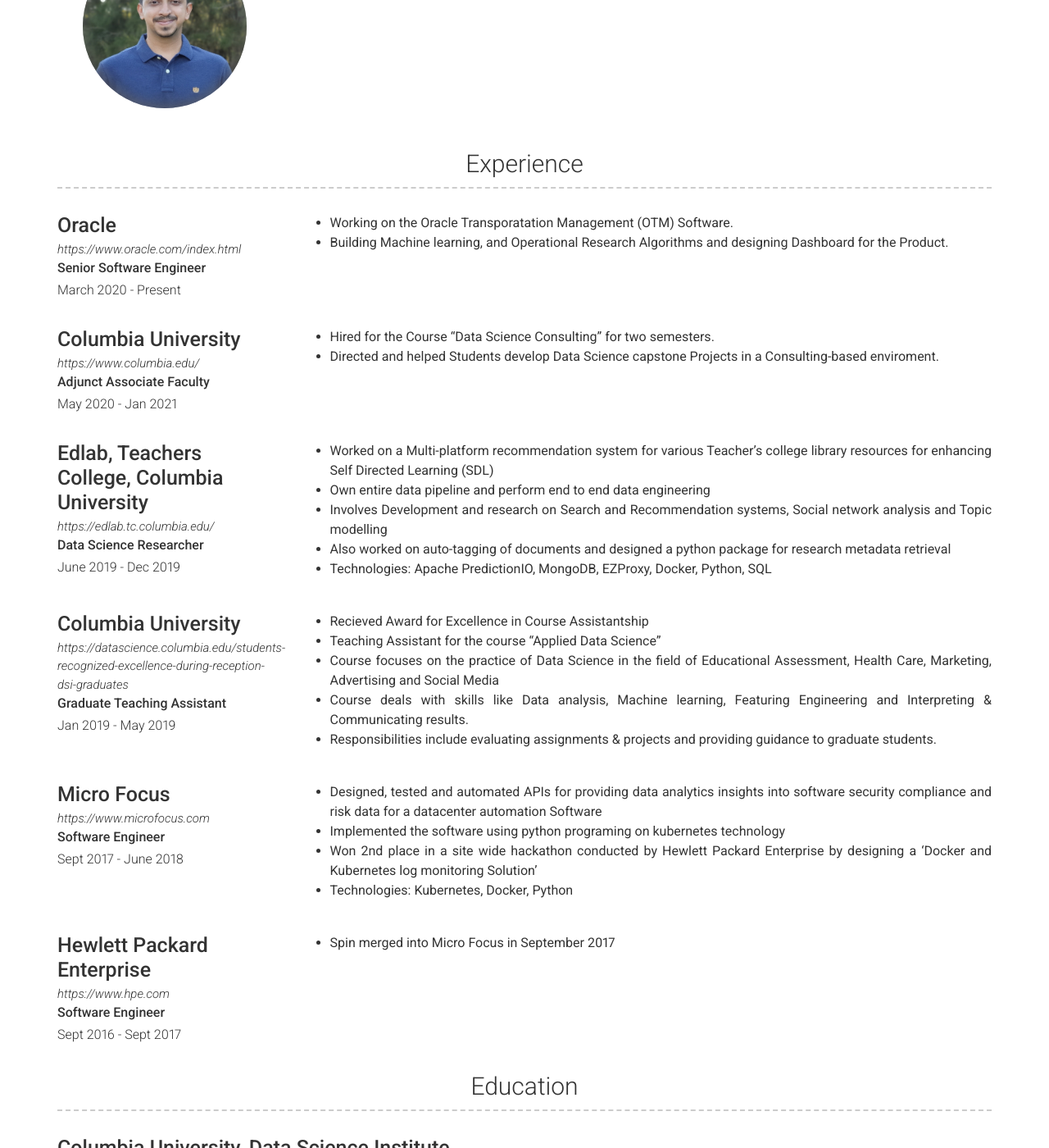
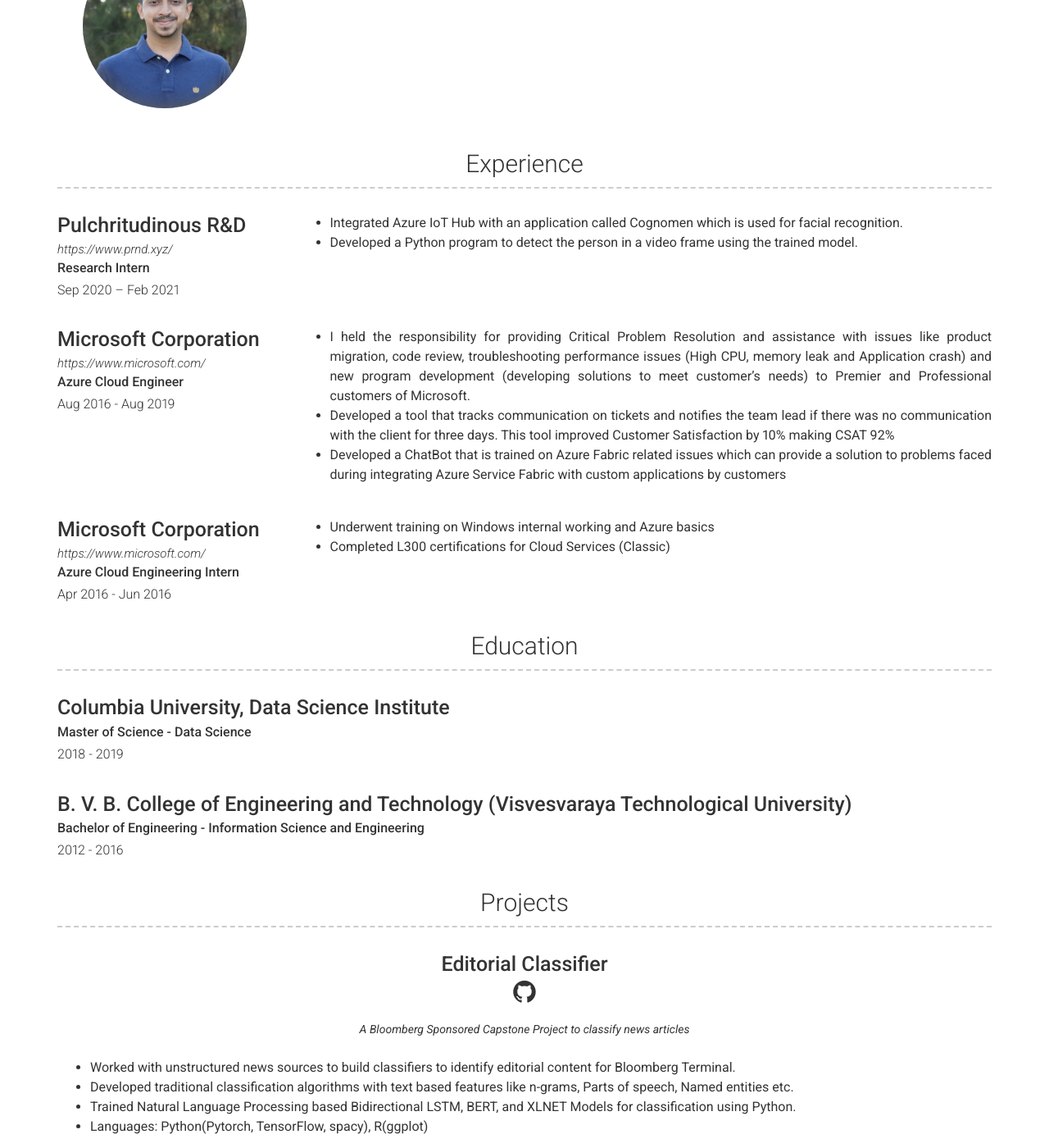
Before and after one commit to anantkm/resume, a Jekyll site: the page built from index.md, in a window 1280 px wide and 1400 px high, scrolled down 397 px. Shown: the whole window at 82% size. Built offline with Jekyll 4.4.1, drawn with Linux system fonts in a browser that asks for light colours.

Commit message:
update
update

```diff
--- a/_data/experience.yml
+++ b/_data/experience.yml
@@ -1,61 +1,28 @@
 - layout: left
-  company: Oracle
-  link: https://www.oracle.com/index.html
+  company: Pulchritudinous R&D
+  link: https://www.prnd.xyz/
   jobs:
-    - title: Senior Software Engineer
-      dates: March 2020 - Present
+    - title: Research Intern
+      dates: Sep 2020 – Feb 2021
   description: | # this will include new lines to allow paragraphs
-    - Working on the Oracle Transporatation Management (OTM) Software.
-    - Building Machine learning, and Operational Research Algorithms and designing Dashboard for the Product.
+    - Integrated Azure IoT Hub with an application called Cognomen which is used for facial recognition.
+    - Developed a Python program to detect the person in a video frame using the trained model.
 - layout: left
-  company: Columbia University
-  link: https://www.columbia.edu/
+  company: Microsoft Corporation
+  link: https://www.microsoft.com/
   jobs:
-    - title: Adjunct Associate Faculty
-      dates: May 2020 - Jan 2021
+    - title: Azure Cloud Engineer
+      dates: Aug 2016 - Aug 2019
   description: | # this will include new lines to allow paragraphs
-    - Hired for the Course "Data Science Consulting" for two semesters.
-    - Directed and helped Students develop Data Science capstone Projects in a Consulting-based enviroment.
+    - I held the responsibility for providing Critical Problem Resolution and assistance with issues like product migration, code review, troubleshooting performance issues (High CPU, memory leak and Application crash) and new program development (developing solutions to meet customer's needs) to Premier and Professional customers of Microsoft.
+    - Developed a tool that tracks communication on tickets and notifies the team lead if there was no communication with the client for three days. This tool improved Customer Satisfaction by 10% making CSAT 92%
+    - Developed a ChatBot that is trained on Azure Fabric related issues which can provide a solution to problems faced during integrating Azure Service Fabric with custom applications by customers
 - layout: left
-  company: Edlab, Teachers College, Columbia University
-  link: https://edlab.tc.columbia.edu/
+  company: Microsoft Corporation
+  link: https://www.microsoft.com/
   jobs:
-    - title: Data Science Researcher
-      dates: June 2019 - Dec 2019
+    - title: Azure Cloud Engineering Intern
+      dates: Apr 2016 - Jun 2016
   description: | # this will include new lines to allow paragraphs
-    - Worked on a Multi-platform recommendation system for various Teacher’s college library resources for enhancing Self Directed Learning (SDL)
-    - Own entire data pipeline and perform end to end data engineering
-    - Involves Development and research on Search and Recommendation systems, Social network analysis and Topic modelling
-    - Also worked on auto-tagging of documents and designed a python package for research metadata retrieval
-    - Technologies: Apache PredictionIO, MongoDB, EZProxy, Docker, Python, SQL
-- layout: left
-  company: Columbia University
-  link: https://datascience.columbia.edu/students-recognized-excellence-during-reception-dsi-graduates
-  jobs:
-    - title: Graduate Teaching Assistant
-      dates: Jan 2019 - May 2019
-  description: | # this will include new lines to allow paragraphs
-    - Recieved Award for Excellence in Course Assistantship
-    - Teaching Assistant for the course "Applied Data Science"
-    - Course focuses on the practice of Data Science in the field of Educational Assessment, Health Care, Marketing, Advertising and Social Media
-    - Course deals with skills like Data analysis, Machine learning, Featuring Engineering and Interpreting & Communicating results.
-    - Responsibilities include evaluating assignments & projects and providing guidance to graduate students.
-- layout: left
-  company: Micro Focus
-  link: https://www.microfocus.com
-  jobs:
-    - title: Software Engineer
-      dates: Sept 2017 - June 2018
-  description: | # this will include new lines to allow paragraphs
-    - Designed, tested and automated APIs for providing data analytics insights into software security compliance and risk data for a datacenter automation Software
-    - Implemented the software using python programing on kubernetes technology
-    - Won 2nd place in a site wide hackathon conducted by Hewlett Packard Enterprise by designing a ‘Docker and Kubernetes log monitoring Solution’
-    - Technologies: Kubernetes, Docker, Python
-- layout: left
-  company: Hewlett Packard Enterprise
-  link: https://www.hpe.com
-  jobs:
-    - title: Software Engineer
-      dates: Sept 2016 - Sept 2017
-  description: | # this will include new lines to allow paragraphs
-    - Spin merged into Micro Focus in September 2017
+    - Underwent training on Windows internal working and Azure basics
+    - Completed L300 certifications for Cloud Services (Classic)
```
